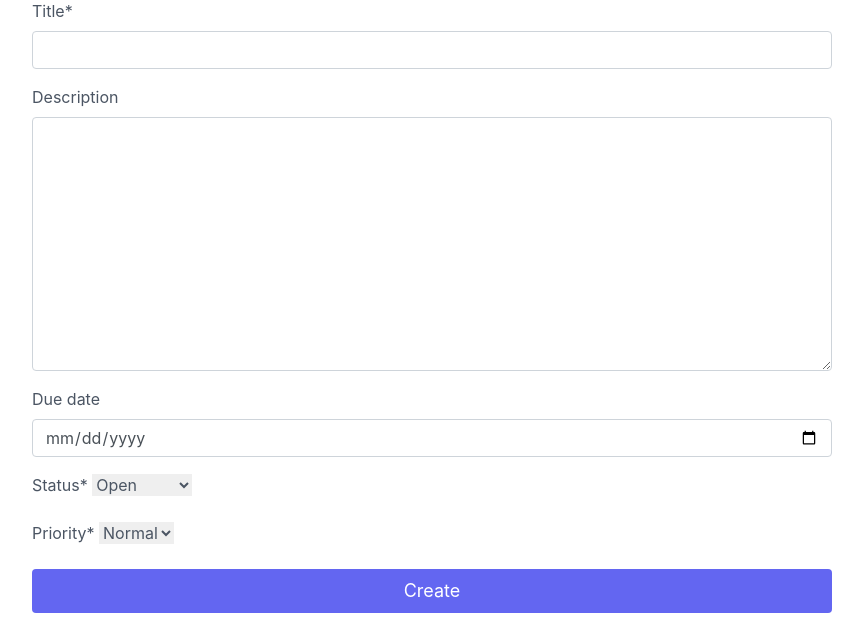
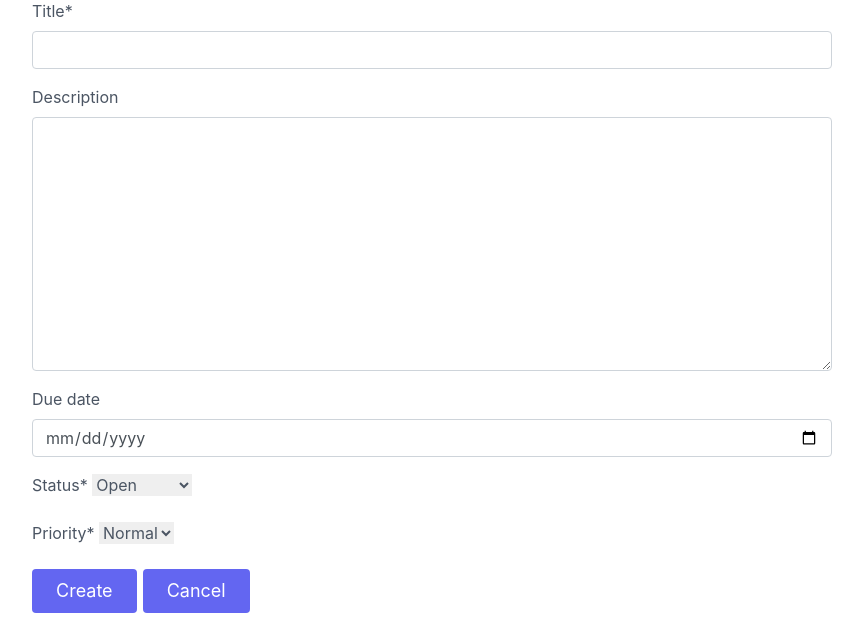
Before and after one commit to langBeralarm/django-learning-app, a Django app: page /create/ in a window 1280 px wide. Shown: the part 185-822 px from the top of the page, without its empty margins (208-1071 px from the left). Run offline with Django 4.2, Linux system fonts and the light colour scheme; some libraries are stand-ins or nearby versions.

Commit message:
Fix button layout

```diff
--- a/todo/templates/todo/todo_create.html
+++ b/todo/templates/todo/todo_create.html
@@ -13,7 +13,12 @@
       <form method="post" class="flex flex-col text-left">
         {% csrf_token %}
         {{ form|crispy }}
-        <input type="submit" value="Create" class="text-white bg-indigo-500 border-0 py-2 px-6 focus:outline-none hover:bg-indigo-600 rounded text-lg">
+        <div class="flex justify-left space-x-1.5">
+          <input type="submit" value="Create"
+                 class="text-white bg-indigo-500 border-0 py-2 px-6 hover:no-underline focus:outline-none hover:bg-indigo-600 rounded text-lg">
+          <a class="text-white bg-indigo-500 border-0 py-2 px-6 hover:no-underline focus:outline-none hover:bg-indigo-600 rounded text-lg"
+             href="{% url "todo:todo_list" %}">Cancel</a>
+        </div>
       </form>
     </div>
   </section>
```
